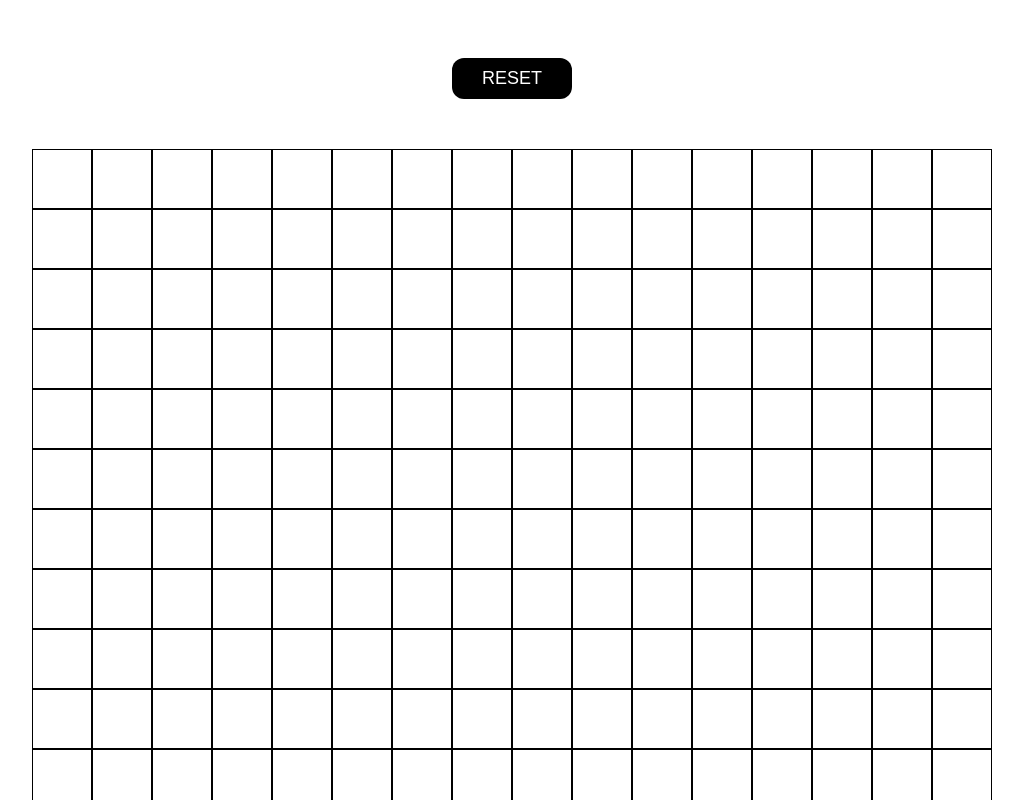
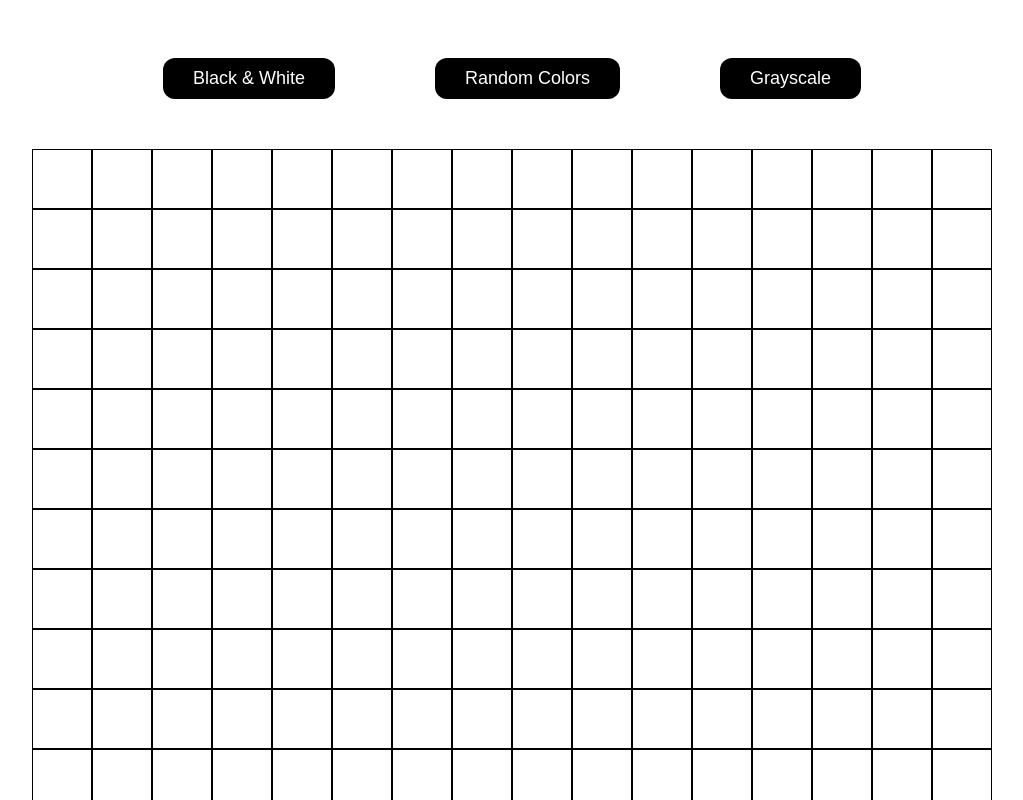
Before and after one commit to patrickpchen/etch-a-sketch, a plain HTML site: page index.html in a window 1280 px wide. Shown: the top 800 px of the page, without its empty margins (128-1151 px from the left). Drawn offline with Linux system fonts and the light colour scheme.

Commit message:
Add two buttons for random colors and grayscale

```diff
--- a/index.html
+++ b/index.html
@@ -8,7 +8,9 @@
 </head>
 <body>
     <div class="button_container">
-        <button>RESET</button>
+        <button class="reset" id='default'>Black & White</button>
+        <button class="reset" id="random_color">Random Colors</button>
+        <button class="reset" id="grayscale">Grayscale</button>
     </div>
     <div class="container">
 
```
